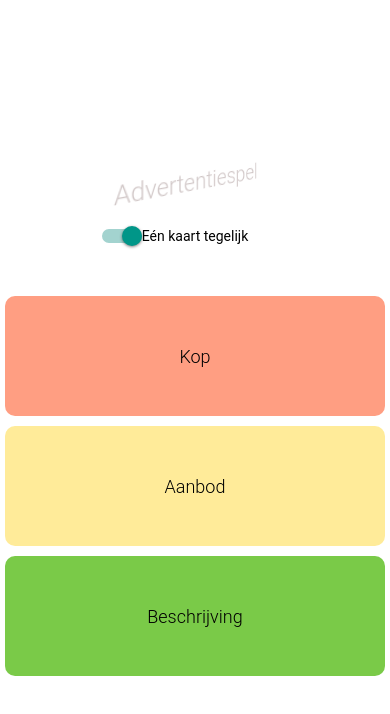
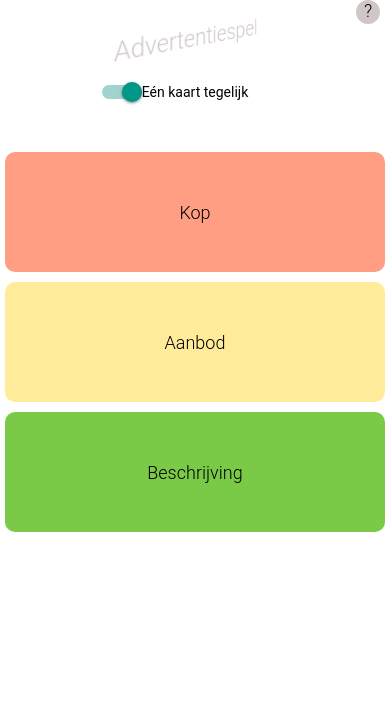
Before and after one commit to daafith/react-native-advertentiespel, a React Native app: screen / in a window 390 px wide. Shown: the top 714 px of the page. Built offline with nearby package versions, Linux system fonts and the light colour scheme.

Commit message:
added explantion screen, extracted components

```diff
--- a/App.js
+++ b/App.js
@@ -1,10 +1,87 @@
 import React, {Component} from 'react';
-import {Switch, Text, View} from 'react-native';
+import {Switch, Text, TouchableOpacity, View} from 'react-native';
 import {styles} from "./styles";
 import kopppen from './assets/kop';
 import aanbod from './assets/aanbod';
 import beschrijvingen from './assets/beschrijvingen';
 import {Card} from "./components/Card";
+import * as PropTypes from "prop-types";
+
+class Explanation extends Component {
+    render() {
+        return (
+            <View style={styles.overlay}>
+            <TouchableOpacity underlayColor={"transparent"} onPress={this.props.onPress}>
+                <Text style={styles.overlayText}>
+                    <Text style={{fontWeight: "bold"}}>Uitleg</Text>{"\n"}
+                    Het advertentiespek bevat drie soorten kaarten: de kop, het aanbod en de beschrijving.{"\n"}{"\n"}
+                    Om beurt draaien de spelers een kaart om en lezen hardop wat er op staat.
+                    Eerst een kopkaart, dan een aanbieding en tenslotte een beschrijving.
+                    Het doel van het spel is gezelligheid en plezier.{"\n"}{"\n"}
+                    <Text style={{fontWeight: "bold"}}>Opties</Text>{"\n"}
+                    Deze app geeft (per speler) de mogelijkheid één of meerdere kaarten tegelijk te trekken.
+                    Wil je een andere tekst? Druk dan opnieuw op de betreffende kaart.
+                </Text>
+            </TouchableOpacity>
+        </View>
+        );
+    }
+}
+
+Explanation.propTypes = {onPress: PropTypes.func};
+
+class QuestionMark extends Component {
+    render() {
+        return <View style={styles.questionView}>
+            <TouchableOpacity underlayColor={"transparent"} onPress={this.props.onPress}>
+                <Text style={styles.questionText}>?</Text>
+            </TouchableOpacity>
+        </View>;
+    }
+}
+
+QuestionMark.propTypes = {onPress: PropTypes.func};
+
+class GameBoard extends Component {
+    render() {
+        return <View style={styles.container}>
+            <Text style={styles.header}>Advertentiespel</Text>
+            <View style={styles.toggleView}>
+                <Switch
+                    onValueChange={this.props.onValueChange}
+                    value={this.props.value}/>
+                <Text style={styles.toggleText}>Eén kaart tegelijk</Text>
+            </View>
+            <Divider/>
+            <Card showBack={this.props.showBackKop} onPress={this.props.onPressKop} frontText={"Kop"}
+                  backText={this.props.backTextKop} frontStyling={styles.kopFront}
+                  backStyling={styles.kopBack}/>
+            <Spacer/>
+            <Card showBack={this.props.showBackAanbod} onPress={this.props.onPressAanbod} frontText={"Aanbod"}
+                  backText={this.props.backTextAanbod} frontStyling={styles.aanbodFront}
+                  backStyling={styles.aanbodBack}/>
+            <Spacer/>
+            <Card showBack={this.props.showBackBeschrijving} onPress={this.props.onPressBeschrijving} frontText={"Beschrijving"}
+                  backText={this.props.backTextBeschrijving}
+                  frontStyling={styles.beschrijvingFront}
+                  backStyling={styles.beschrijvingBack}/>
+        </View>;
+    }
+}
+
+GameBoard.propTypes = {
+    onValueChange: PropTypes.func,
+    value: PropTypes.bool,
+    showBackKop: PropTypes.bool,
+    onPressKop: PropTypes.func,
+    backTextKop: PropTypes.any,
+    showBackAanbod: PropTypes.bool,
+    onPressAanbod: PropTypes.func,
+    backTextAanbod: PropTypes.any,
+    showBackBeschrijving: PropTypes.bool,
+    onPressBeschrijving: PropTypes.func,
+    backTextBeschrijving: PropTypes.any
+};
 
 export default class App extends React.Component {
     constructor(props) {
@@ -18,6 +95,7 @@ export default class App extends React.Component {
             kop: this.randomElement(kopppen.kop),
             aanbod: this.randomElement(aanbod.aanbod),
             beschrijving: this.randomElement(beschrijvingen.beschrijving),
+            showExplanation: false,
         };
     }
 
@@ -33,34 +111,32 @@ export default class App extends React.Component {
 
     render() {
         return (
-            <View style={styles.container}>
-                <Text style={styles.header}>Advertentiespel</Text>
-                <View style={styles.toggleView}>
-                    <Switch
-                        onValueChange={this.allowAll}
-                        value={this.state.displayOneAtATime}/>
-                    <Text style={styles.toggleText}>Eén kaart tegelijk</Text>
+            <View>
+                {!this.state.showExplanation && <QuestionMark onPress={() => this.showExplanation()}/>}
+                <View>
+                    {this.state.showExplanation && <Explanation onPress={() => this.showExplanation()}/>
+                    }
+                    {!this.state.showExplanation && <GameBoard onValueChange={this.allowAll}
+                                                               value={this.state.displayOneAtATime}
+                                                               showBackKop={this.state.showKop} onPressKop={() => {
+                        this.flip(0);
+                        this.setKop();
+                    }} backTextKop={this.state.kop} showBackAanbod={this.state.showAanbod} onPressAanbod={() => {
+                        this.flip(1);
+                        this.setAanbod();
+                    }} backTextAanbod={this.state.aanbod} showBackBeschrijving={this.state.showBeschrijving} onPressBeschrijving={() => {
+                        this.flip(2);
+                        this.setBeschrijving();
+                    }} backTextBeschrijving={this.state.beschrijving}/>}
                 </View>
-                <Divider/>
-                <Card showBack={this.state.showKop} onPress={() => {
-                    this.flip(0);
-                    this.setKop();
-                }} frontText={'Kop'} backText={this.state.kop} frontStyling={styles.kopFront}
-                      backStyling={styles.kopBack}/>
-                <Spacer/>
-                <Card showBack={this.state.showAanbod} onPress={() => {
-                    this.flip(1);
-                    this.setAanbod();
-                }} frontText={'Aanbod'} backText={this.state.aanbod} frontStyling={styles.aanbodFront}
-                      backStyling={styles.aanbodBack}/>
-                <Spacer/>
-                <Card showBack={this.state.showBeschrijving} onPress={() => {
-                    this.flip(2);
-                    this.setBeschrijving();
-                }} frontText={'Beschrijving'} backText={this.state.beschrijving} frontStyling={styles.beschrijvingFront}
-                      backStyling={styles.beschrijvingBack}/>
             </View>
         );
+    }
+
+    showExplanation = () => {
+        this.setState({
+            showExplanation: !this.state.showExplanation
+        })
     }
 
     allowAll = (value) => {
--- a/styles.js
+++ b/styles.js
@@ -1,18 +1,59 @@
-import {StyleSheet, Dimensions, Platform} from "react-native";
+import {StyleSheet, Dimensions, Platform, StatusBar} from "react-native";
 
 function getFont() {
     return Platform.OS === 'ios' ? 'American Typewriter' : 'Roboto';
 }
 
+function getWidth() {
+    return Dimensions.get('window').width - 10;
+}
+
 export const styles = StyleSheet.create({
+    questionView: {
+        paddingTop: StatusBar.currentHeight + 5,
+        paddingRight: 10,
+        alignItems: 'flex-end',
+    },
+    questionText: {
+        fontFamily: getFont(),
+        textAlign: 'center',
+        color: '#000',
+        fontWeight: '300',
+        fontSize: 18,
+        width: 24,
+        height: 24,
+        borderRadius: 24/2,
+        backgroundColor: 'rgba(68, 29, 29, 0.25)',
+    },
+    overlay: {
+        // position: 'absolute',
+        // flex: 1,
+        // top: 0,
+        // bottom: 0,
+        // opacity: 0.8,
+        backgroundColor: '#f5f5f5',
+        // height: 700,
+        paddingTop: StatusBar.currentHeight + 5,
+        width: getWidth(),
+        // right: 5,
+        // left: 5,
+        // alignItems: 'center',
+        // justifyContent: 'center',
+    },
+    overlayText: {
+        fontFamily: getFont(),
+        color: '#000',
+        fontWeight: '300',
+        fontSize: 18,
+        padding: 5,
+    },
     container: {
-        flex: 2,
         backgroundColor: '#fff',
         alignItems: 'center',
         justifyContent: 'center',
     },
     kopFront: {
-        width: Dimensions.get('window').width -10,
+        width: getWidth(),
         height: 120,
         alignItems: 'center',
         justifyContent: 'center',
@@ -21,7 +62,7 @@ export const styles = StyleSheet.create({
         borderRadius: 10,
     },
     kopBack: {
-        width: Dimensions.get('window').width -10,
+        width: getWidth(),
         height: 120,
         alignItems: 'center',
         justifyContent: 'center',
@@ -32,7 +73,7 @@ export const styles = StyleSheet.create({
         borderColor: 'rgba(255, 126, 89, 0.45)'
     },
     aanbodFront: {
-        width: Dimensions.get('window').width -10,
+        width: getWidth(),
         height: 120,
         alignItems: 'center',
         justifyContent: 'center',
@@ -41,7 +82,7 @@ export const styles = StyleSheet.create({
         borderRadius: 10,
     },
     aanbodBack: {
-        width: Dimensions.get('window').width -10,
+        width: getWidth(),
         height: 120,
         alignItems: 'center',
         justifyContent: 'center',
@@ -52,7 +93,7 @@ export const styles = StyleSheet.create({
         borderColor: 'rgba(255, 229, 119, 0.45)'
     },
     beschrijvingFront: {
-        width: Dimensions.get('window').width -10,
+        width: getWidth(),
         height: 120,
         alignItems: 'center',
         justifyContent: 'center',
@@ -61,7 +102,7 @@ export const styles = StyleSheet.create({
         borderRadius: 10,
     },
     beschrijvingBack: {
-        width: Dimensions.get('window').width -10,
+        width: getWidth(),
         height: 120,
         alignItems: 'center',
         justifyContent: 'center',
```
Also changed, not shown: components/Explanation.js (added), components/GameBoard.js (added), components/QuestionMark.js (added), 1 other file (tests, documents, lock files or other folders).
